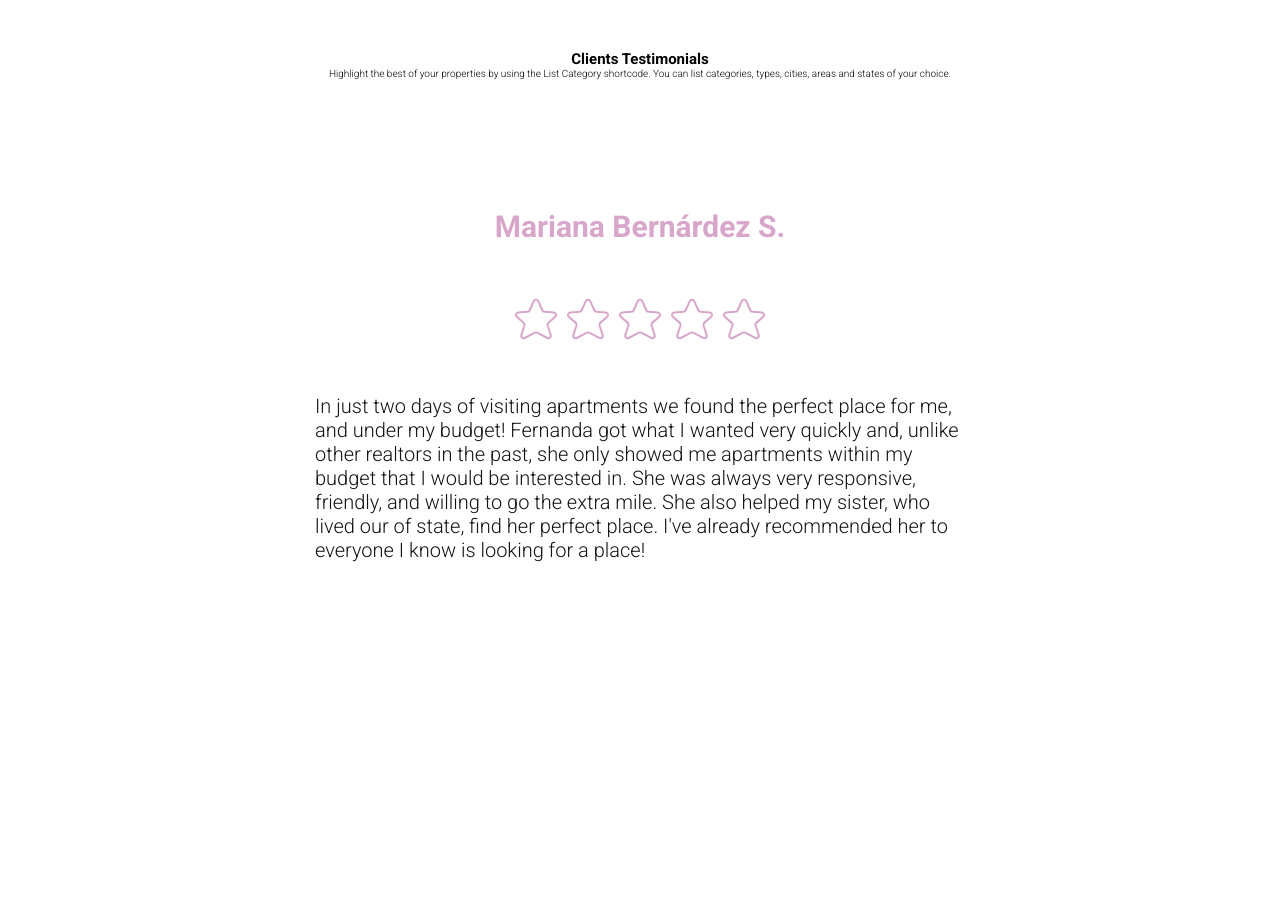
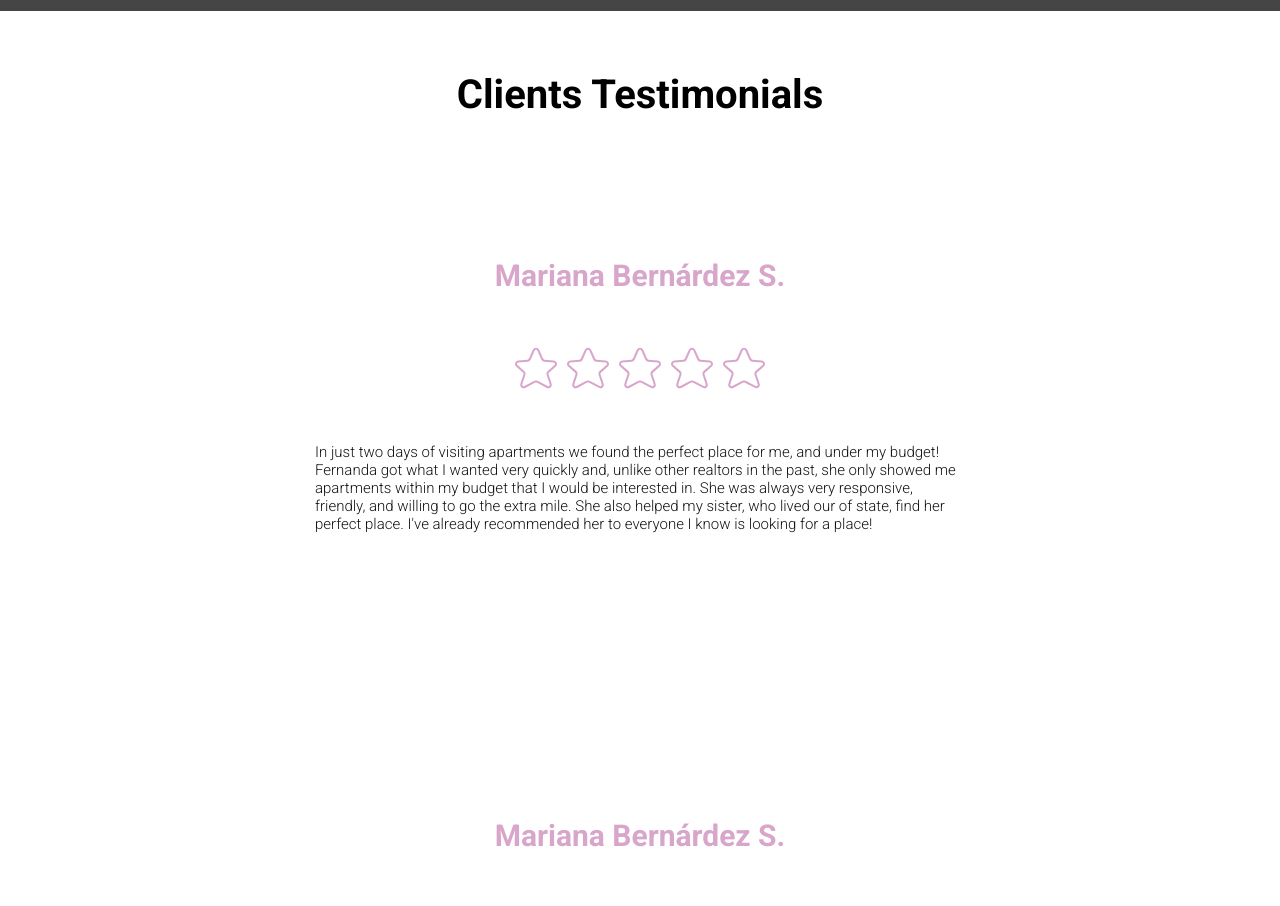
Before and after one commit to LorgioRoda/mfr-website, a React app: page / in a window 1280 px wide. Shown: the part 2160-3066 px from the top of the page. Before the commit the page ends 2849 px from the top, so only its background shows below. Built offline with nearby package versions, Linux system fonts and the light colour scheme.

Commit message:
fix bug webpack dev-server 🐛

```diff
--- a/package.json
+++ b/package.json
@@ -36,7 +36,7 @@
     "mini-css-extract-plugin": "^1.6.1",
     "node-sass": "^6.0.1",
     "sass-loader": "^12.1.0",
-    "webpack": "^5.40.0",
+    "webpack": "^5.47.0",
     "webpack-cli": "^4.7.2",
     "webpack-dev-server": "^3.11.2"
   }
--- a/src/Components/Card.js
+++ b/src/Components/Card.js
@@ -10,6 +10,7 @@ export default function Card() {
           <div className="card--start">
          </div>
             <img src={starts} alt="" />
+            <div className="card--content">
               <p>
                 In just two days of visiting apartments we found the perfect place
                 for me, and under my budget! Fernanda got what I wanted very quickly
@@ -22,6 +23,7 @@ export default function Card() {
               </p>
             </div>
         </div>
+      </div>
     </>
   );
 }
--- a/src/Pages/Recommendation.js
+++ b/src/Pages/Recommendation.js
@@ -7,25 +7,23 @@ import "../assets/styles/Components/Recommendations.scss";
 export default class Recommendation extends Component {
   render() {
     return (
-/*       <Carousel
+      <Carousel
         showArrows={true}
         InfiniteLoop={true}
         showThumbs={false}
         showThumbs={false}
         autoPlay={true}
-        interval={3100}
-      /> */
-      <>
-      <div className="recommendation--title">
-       <h2>Clients Testimonials</h2>
-        <p>
-          Highlight the best of your properties by using the List Category
-          shortcode. You can list categories, types, cities, areas and states of
-          your choice.
-        </p>
-      </div>
-        <Card/>
-      </>
+        interval={100}
+      >
+        <div>
+          <div className="recommendation--title">
+            <h2>Clients Testimonials</h2>
+          </div>
+            <Card/>
+            <Card/>
+            <Card/>
+        </div>
+      </Carousel>
     );
   }
 }
--- a/src/assets/styles/Components/Recommendations.scss
+++ b/src/assets/styles/Components/Recommendations.scss
@@ -9,20 +9,17 @@
     margin: 0 auto;
     justify-items: center;
     align-items: center;
-    & h2 {
-        font-size: 2.8rem;
-    }
-    & p {
-        font-size: 2rem;
-        color: $black-color;
-    }
 }
 .recommendation--title {
     display: flex;
     flex-direction: column;
-    margin: 50px auto;
+    margin: 40px auto;
     justify-items: center;
     align-items: center;
+    & h2 {
+        margin: 20px auto;
+        font-size: 4rem;
+    }
 }
 .recommendation__card {
     display: flex;
@@ -43,6 +40,40 @@
         margin: 0px 0px -50px 0px;
     }
 }
-.card--content p{
-    font-size: 1rem;
+.card--content {
+    & p {
+        margin: 0 auto;
+        font-size: 1.5rem;
+        color: $black-color;
+    }
 }
+/* /////// */
+.myCarousel p:before {
+    content: "“";
+    color: #aaa;
+    font-size: 26px;
+    font-family: monospace;
+    font-weight: 100;
+  }
+
+  .myCarousel p:after {
+    content: "”";
+    color: #aaa;
+    font-size: 26px;
+    font-family: monospace;
+    font-weight: 100;
+    line-height: 0;
+  }
+
+  .carousel .control-dots .dot {
+    box-shadow: none !important;
+    background: #454545 !important;
+    outline: 0;
+  }
+
+  .carousel.carousel-slider .control-arrow {
+    background: #000 !important;
+    height: 50px !important;
+    position: absolute;
+    top: 35% !important;
+  }
```
Also changed, not shown: 1 other file (tests, documents, lock files or other folders). Lines whose indentation alone changed are shown as unchanged.
